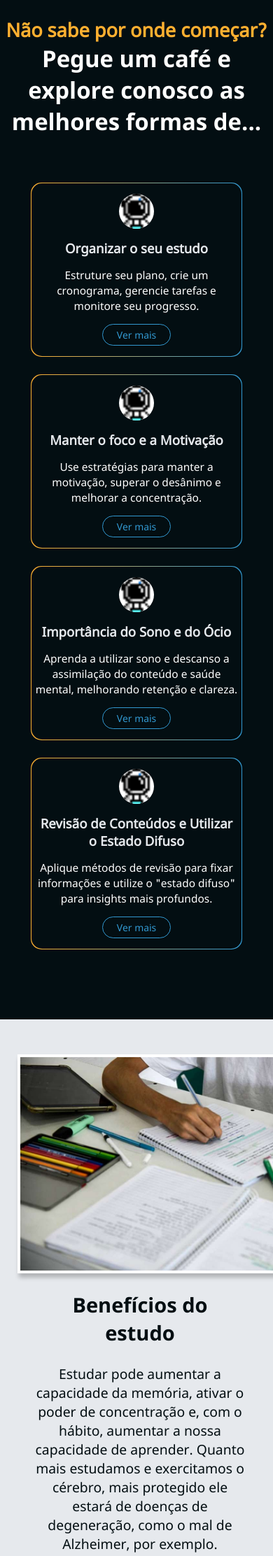
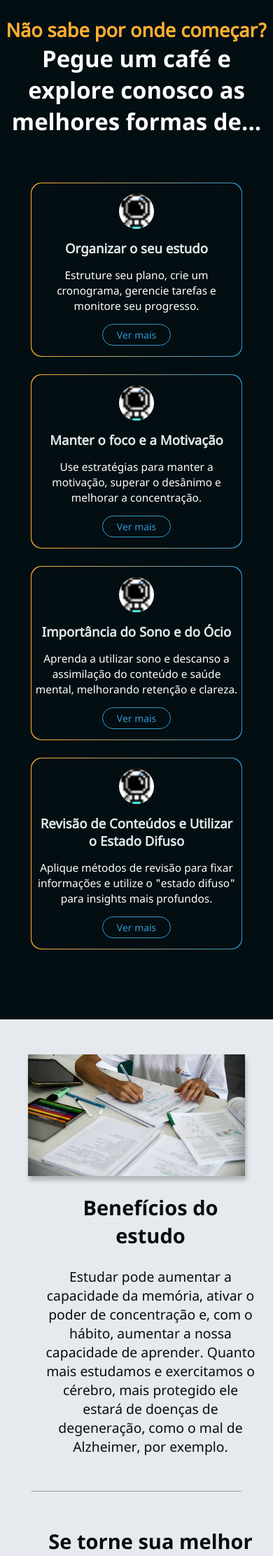
Before and after one commit to RyanSS27/TCC-escolar, a PHP site: page / in a window 390 px wide; the page is wider, and only the part inside the window is pictured. Shown: the part 1800-4024 px from the top of that part at 70% size. Run offline with PHP 8.4, Linux system fonts and the light colour scheme.

Commit message:
ajustes no media query página inicial

```diff
--- a/TCC-escolar/index.html
+++ b/TCC-escolar/index.html
@@ -105,6 +105,7 @@
                         </div>
                     </div>
                 </div>
+                <hr class="separacao-topo">
                 <div class="beneficios beneficios-fundo2">
                     <div class="limite">
                         <div class="conteudo">
--- a/TCC-escolar/styles/inicio.css
+++ b/TCC-escolar/styles/inicio.css
@@ -205,6 +205,10 @@ hr.separacao-topo {
     padding-bottom: 50px;
 }
 
+.container-beneficios hr {
+    display: none;
+}
+
 .beneficios {
     background-color: var(--paletaCor5);
     padding: 50px 25px;
@@ -219,12 +223,10 @@ hr.separacao-topo {
 
 .beneficios-fundo1 > .limite > img {
     box-shadow: 2px 6px 6px #0000003b;
-    border: 4px solid white;
 }
 
 .beneficios-fundo2 > .limite > img {
     box-shadow: -2px 6px 6px #0000003b;
-    border: 4px solid rgb(255, 255, 255);
 }
 
 .beneficios > .limite > img {
--- a/TCC-escolar/styles/mediaquerys/inicio-mediaquery.css
+++ b/TCC-escolar/styles/mediaquerys/inicio-mediaquery.css
@@ -4,22 +4,32 @@
 @media screen and (max-width:600px) {
     #container-topo {
         display: block;
+        padding: 0px 15px;
+    }
+
+    #container-topo img {
+        margin: auto;
     }
 
     .divisao-topo-textos {
         width: 100%;
-        padding: 250px 15px 25px 15px;
+        padding: 250px 0px 25px 0px;
     }
 
     .divisao-topo-textos > div {
         text-align: center;
     }
-    .passos > .limite {
-
-    }
 
     .caps {
         max-width: 300px;
+    }
+
+    .container-beneficios hr {
+        display: block;
+    }
+
+    .beneficios >.limite {
+        padding: 0px 15px;
     }
 
     .beneficios-fundo1 .limite > .conteudo {
@@ -33,6 +43,12 @@
     .beneficios > .limite > .conteudo {
         text-align: center;
         width: 100%;
+    }
+
+    .beneficios > .limite > img {
+        width: 100%;
+        margin: auto;
+        border: none;
     }
 
     .arte-de-estudar {
```
